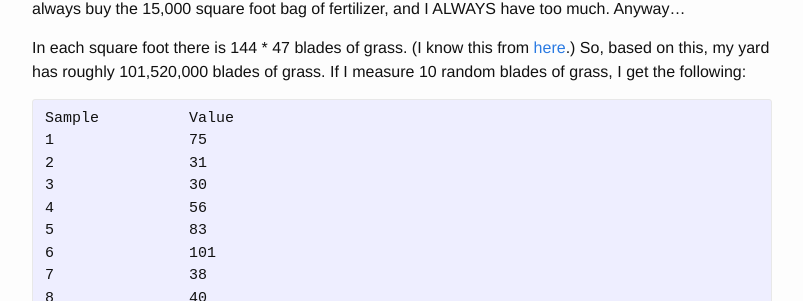
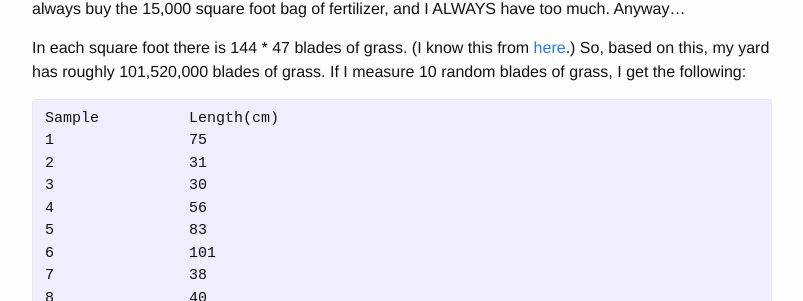
Before and after one commit to fractalbass/data_science, a Jekyll site: the page built from _posts/2017-09-01-data_science_16.markdown, in a window 1280 px wide and 900 px high, scrolled down 3518 px. Shown: the part 150-451 px from the top of the window, without its empty margins (238-1041 px from the left). Built offline with Jekyll 4.4.1, drawn with Linux system fonts in a browser that asks for light colours; some of the changed text lies outside the part shown.

Commit message:
Minor correction.

```diff
--- a/_posts/2017-09-01-data_science_16.markdown
+++ b/_posts/2017-09-01-data_science_16.markdown
@@ -76,7 +76,7 @@ I won't go into using the wrong methods.  However, lets look at an example where
 
 In each square foot there is 144 * 47 blades of grass.  (I know this from [here](https://prezi.com/roben6fpzshd/blades-of-grass-in-a-football-field/).)  So, based on this, my yard has roughly 101,520,000 blades of grass.  If I measure 10 random blades of grass, I get the following:
 <pre>
-Sample		Value
+Sample		Length(cm)
 1		75
 2		31
 3		30
```
